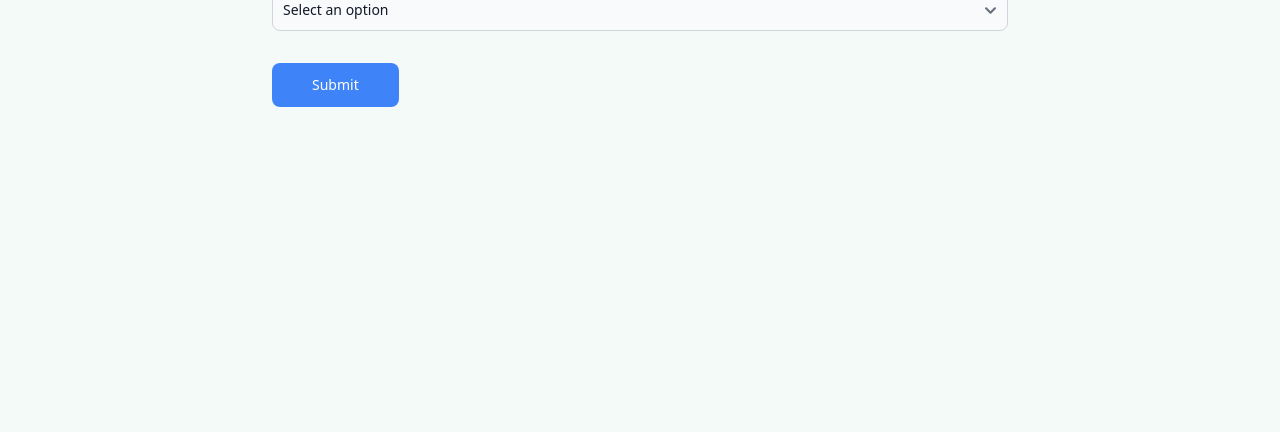
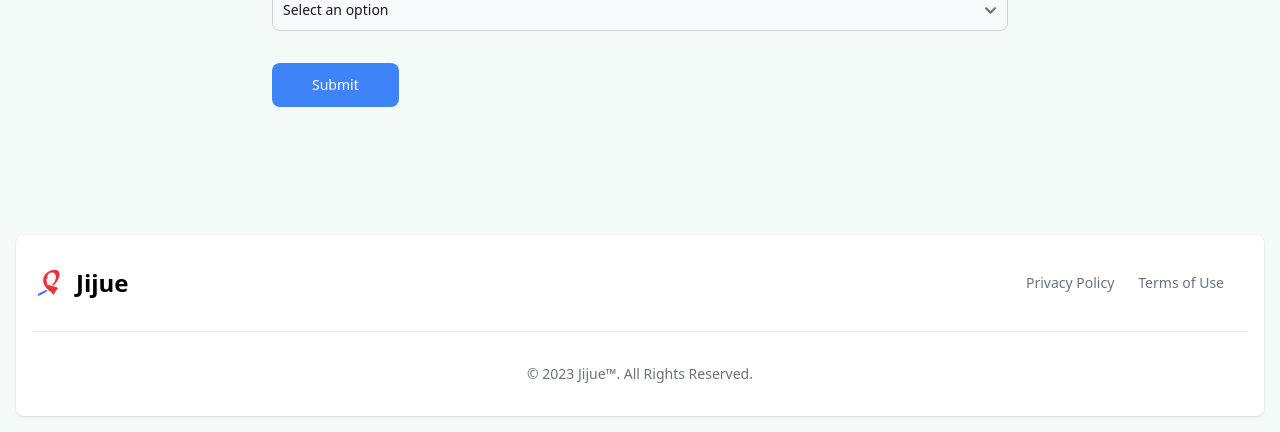
Before and after one commit to pyaustine/flowbite-django-tailwind, a Django app: page /make-an-appointment/ in a window 1280 px wide. Shown: the part 1189-1621 px from the top of the page. Before the commit the page ends 1296 px from the top, so only its background shows below. Run offline with Django 4.2, Linux system fonts and the light colour scheme; style sheets or scripts are compiled from the project's sources; parts of the project's set-up code (start-up, migrations or seed data) failed here and were passed over; some libraries are stand-ins or nearby versions.

Commit message:
UI content update

```diff
--- a/templates/appointment/appointment.html
+++ b/templates/appointment/appointment.html
@@ -331,5 +331,49 @@
     </form>
   </div>
 </section>
+
+<!-- Footer -->
+
+<footer class="bg-white rounded-lg shadow dark:bg-gray-900 m-4">
+  <div class="w-full max-w-screen-xl mx-auto p-4 md:py-8">
+    <div class="sm:flex sm:items-center sm:justify-between">
+      <a
+        href="https://jijue.kenyahmis.org/"
+        class="flex items-center mb-4 sm:mb-0"
+      >
+        <img
+          src="../../static/images/logoo.png"
+          class="h-8 mr-3"
+          alt="Jijue Logo"
+        />
+        <span
+          class="self-center text-2xl font-semibold whitespace-nowrap dark:text-white"
+          >Jijue</span
+        >
+      </a>
+      <ul
+        class="flex flex-wrap items-center mb-6 text-sm font-medium text-gray-500 sm:mb-0 dark:text-gray-400"
+      >
+        <li>
+          <a href="{% url 'privacy' %}" class="mr-4 hover:underline md:mr-6"
+            >Privacy Policy</a
+          >
+        </li>
+        <li>
+          <a href="{% url 'terms' %}" class="mr-4 hover:underline md:mr-6"
+            >Terms of Use</a
+          >
+        </li>
+      </ul>
+    </div>
+    <hr class="my-6 border-gray-200 sm:mx-auto dark:border-gray-700 lg:my-8" />
+    <span class="block text-sm text-gray-500 sm:text-center dark:text-gray-400"
+      >© 2023
+      <a href="https://jijue.kenyahmis.org/" class="hover:underline">Jijue™</a>.
+      All Rights Reserved.</span
+    >
+  </div>
+</footer>
+
 <!-- space -->
 {% endblock content %}
```
